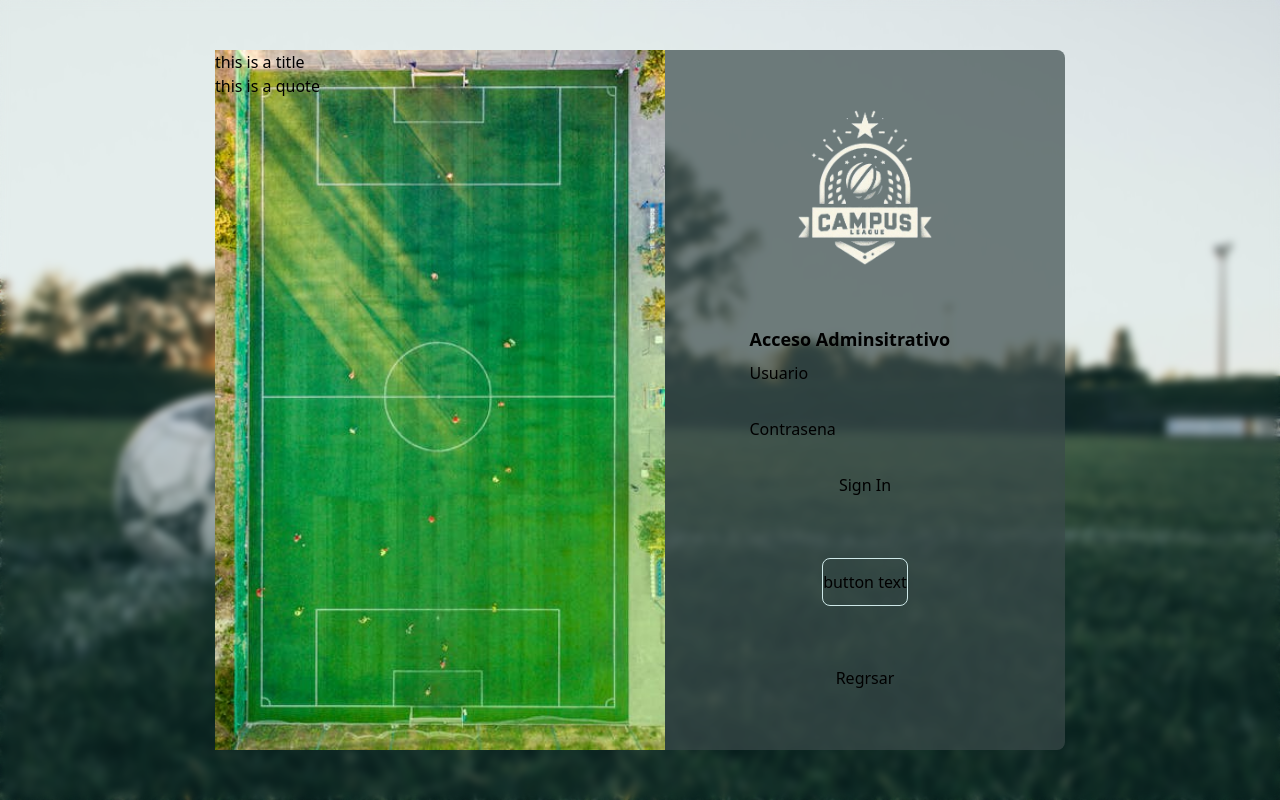
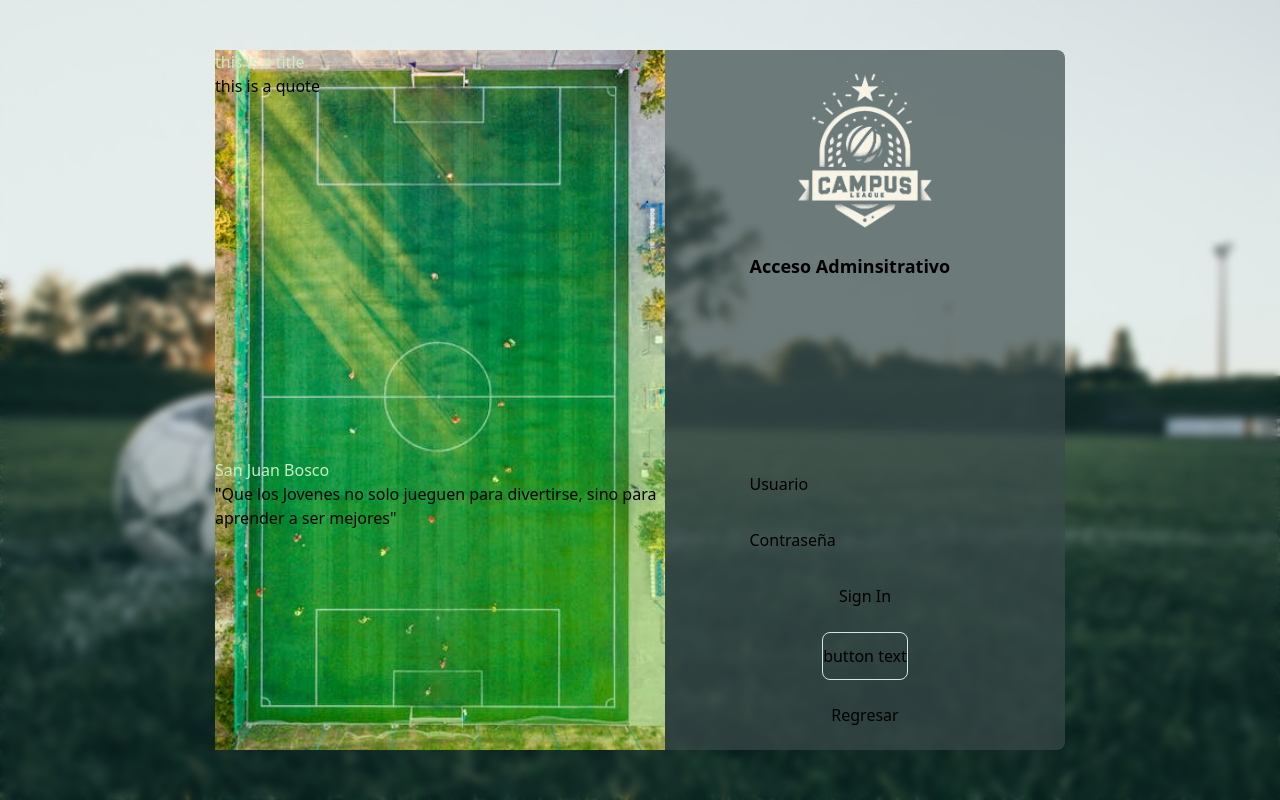
Before and after one commit to THadDiaIs/CampusLeague_front, an Angular app: page /login in a window 1280 px wide. Built offline with nearby package versions, Linux system fonts and the light colour scheme.

Commit message:
Cambios del login

```diff
--- a/src/app/features/login/login.component.css
+++ b/src/app/features/login/login.component.css
@@ -22,3 +22,12 @@ main {
   width: 400px;
   height: 100%;
 }
+
+h4 {
+  color: #c8eec1;
+}
+
+p {
+  text-align: left;
+  margin-bottom: 80%;
+}
--- a/src/app/features/login/login.component.html
+++ b/src/app/features/login/login.component.html
@@ -4,6 +4,8 @@
             <div class="relative quote-container">
                 <h4>this is a title</h4>
                 <p class="text-base">this is a quote</p>
+                <h4>San Juan Bosco</h4>
+                <p>"Que los Jovenes no solo jueguen para divertirse, sino para aprender a ser mejores"</p>
             </div>
             <form class="login-form flex flex-col justify-evenly items-center">
                 <img class='w-1/3 h-auto' src="logo-dark.png" alt="logo">
@@ -12,13 +14,13 @@
                     <label>Usuario <br>
                         <input type="text">
                     </label>
-                    <label>Contrasena <br>
+                    <label>Contraseña <br>
                         <input type="password">
                     </label>
                     <button type="submit">Sign In</button>
                 </fieldset>
                 <app-outlined-button />
-                <button routerLink="/home">Regrsar</button>
+                <button routerLink="/home">Regresar</button>
             </form>
         </div>
     </div>
```
Also changed, not shown: 1 other file (tests, documents, lock files or other folders).
